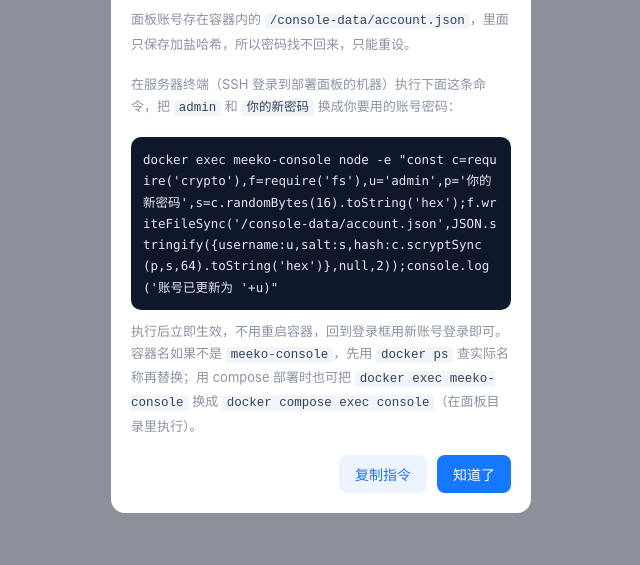
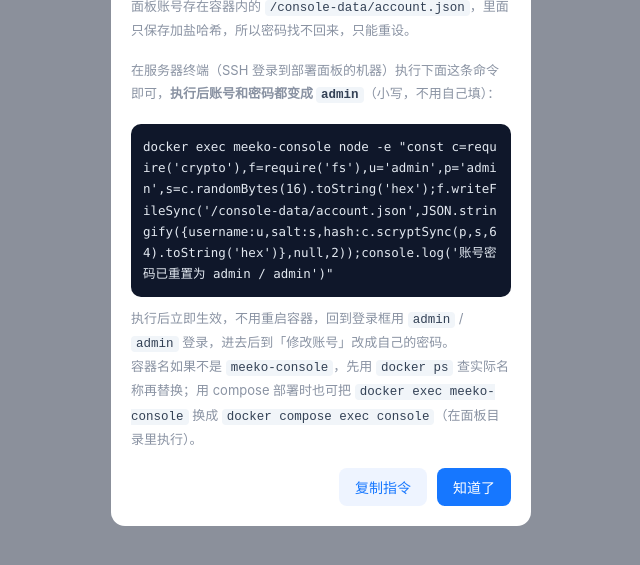
Before and after one commit to cnMeeko/meeko-console, a plain HTML site: page admin/index.html in a window 1280 px wide. Both pictures are taken after a click on the button "忘记账号密码？". Shown: the part 169-734 px from the top of the page, without its empty margins (319-959 px from the left). Drawn offline with Linux system fonts and the light colour scheme.

Commit message:
fix(login): 忘记账号密码指令固定重置为 admin/admin (0.3.12)

```diff
--- a/admin/index.html
+++ b/admin/index.html
@@ -399,9 +399,9 @@
   <div class="dialog">
     <h3>忘记账号密码</h3>
     <p class="desc">面板账号存在容器内的 <code>/console-data/account.json</code>，里面只保存加盐哈希，所以密码找不回来，只能重设。</p>
-    <p class="desc" style="margin-top:8px">在服务器终端（SSH 登录到部署面板的机器）执行下面这条命令，把 <code>admin</code> 和 <code>你的新密码</code> 换成你要用的账号密码：</p>
+    <p class="desc" style="margin-top:8px">在服务器终端（SSH 登录到部署面板的机器）执行下面这条命令即可，<b>执行后账号和密码都变成 <code>admin</code></b>（小写，不用自己填）：</p>
     <pre class="cmd-box" id="forgotCmd"></pre>
-    <p class="desc" style="margin-top:10px">执行后立即生效，不用重启容器，回到登录框用新账号登录即可。<br>
+    <p class="desc" style="margin-top:10px">执行后立即生效，不用重启容器，回到登录框用 <code>admin</code> / <code>admin</code> 登录，进去后到「修改账号」改成自己的密码。<br>
       容器名如果不是 <code>meeko-console</code>，先用 <code>docker ps</code> 查实际名称再替换；用 compose 部署时也可把 <code>docker exec meeko-console</code> 换成 <code>docker compose exec console</code>（在面板目录里执行）。</p>
     <div class="foot">
       <button class="btn" id="btnForgotCopy" type="button">复制指令</button>
@@ -1646,9 +1646,9 @@
 
   /* 忘记账号密码：弹窗给出容器内重设账号的指令 */
   function forgotCmd() {
-    return 'docker exec meeko-console node -e "const c=require(\'crypto\'),f=require(\'fs\'),u=\'admin\',p=\'你的新密码\',s=c.randomBytes(16).toString(\'hex\');'
+    return 'docker exec meeko-console node -e "const c=require(\'crypto\'),f=require(\'fs\'),u=\'admin\',p=\'admin\',s=c.randomBytes(16).toString(\'hex\');'
       + 'f.writeFileSync(\'/console-data/account.json\',JSON.stringify({username:u,salt:s,hash:c.scryptSync(p,s,64).toString(\'hex\')},null,2));'
-      + 'console.log(\'账号已更新为 \'+u)"';
+      + 'console.log(\'账号密码已重置为 admin / admin\')"';
   }
 
   function render() {
```
Also changed, not shown: 4 other files.
